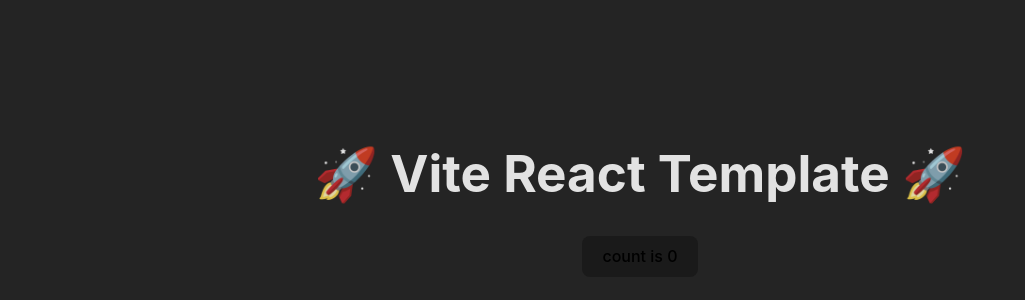
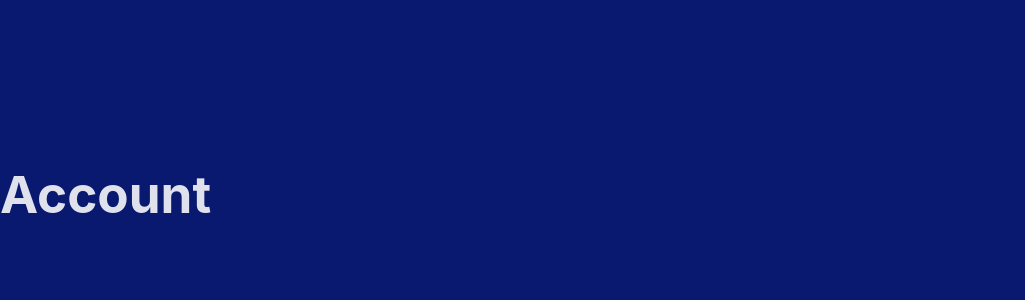
Before and after one commit to Maua-Dev/devbank_thiago_larissa_miguel_front, a React (Vite) app: page /account in a window 1280 px wide. Shown: the part 206-506 px from the top of the page, without its empty margins (0-1025 px from the left). Built offline with nearby package versions, Linux system fonts and the light colour scheme.

Commit message:
feat: Estrutura inicial do projeto com rotas e pages

```diff
--- a/package.json
+++ b/package.json
@@ -11,7 +11,8 @@
   },
   "dependencies": {
     "react": "^18.2.0",
-    "react-dom": "^18.2.0"
+    "react-dom": "^18.2.0",
+    "react-router-dom": "^7.14.2"
   },
   "devDependencies": {
     "@types/react": "^18.2.43",
@@ -23,6 +24,6 @@
     "eslint-plugin-react-hooks": "^4.6.0",
     "eslint-plugin-react-refresh": "^0.4.5",
     "typescript": "^5.2.2",
-    "vite": "^5.0.8"
+    "vite": "^8.0.10"
   }
 }
--- a/src/App.tsx
+++ b/src/App.tsx
@@ -1,18 +1,21 @@
-import { useState } from 'react'
-import './App.css'
+import { BrowserRouter, Routes, Route } from 'react-router-dom'
+import Home from './pages/Home'
+import Deposit from './pages/Deposit'
+import History from './pages/History'
+import Withdraw from './pages/Withdraw'
+import Account from './pages/Account'
 
 function App() {
-  const [count, setCount] = useState(0)
-
   return (
-    <>
-      <h1>🚀 Vite React Template 🚀</h1>
-      <div className="card">
-        <button onClick={() => setCount((count) => count + 1)}>
-          count is {count}
-        </button>
-      </div>
-    </>
+    <BrowserRouter>
+      <Routes>
+        <Route path="/" element={<Home />} />
+        <Route path="/deposit" element={<Deposit />} />
+        <Route path="/history" element={<History />} />
+        <Route path="/withdraw" element={<Withdraw />} />
+        <Route path="/account" element={<Account />} />
+      </Routes>
+    </BrowserRouter>
   )
 }
 
--- a/src/index.css
+++ b/src/index.css
@@ -5,7 +5,7 @@
 
   color-scheme: light dark;
   color: rgba(255, 255, 255, 0.87);
-  background-color: #242424;
+  background-color: #0a1970;
 
   font-synthesis: none;
   text-rendering: optimizeLegibility;
@@ -33,7 +33,7 @@
   font-size: 1em;
   font-weight: 500;
   font-family: inherit;
-  background-color: #1a1a1a;
+  background-color: #943c85;
   cursor: pointer;
   transition: border-color 0.25s;
 }
--- /dev/null
+++ b/src/pages/Account.tsx
@@ -0,0 +1,8 @@
+import { useState } from "react";
+import { useNavigate } from "react-router-dom";
+
+function Account() {
+  return <h1>Account</h1>
+}
+
+export default Account
--- /dev/null
+++ b/src/pages/Deposit.tsx
@@ -0,0 +1,8 @@
+import { useState } from "react";
+import { useNavigate } from "react-router-dom";
+
+function Deposit() {
+  return <h1>Deposit</h1>
+}
+
+export default Deposit
--- /dev/null
+++ b/src/pages/History.tsx
@@ -0,0 +1,8 @@
+import { useState } from "react";
+import { useNavigate } from "react-router-dom";
+
+function History() {
+  return <h1>History</h1>
+}
+
+export default History
--- /dev/null
+++ b/src/pages/Home.tsx
@@ -0,0 +1,8 @@
+import { useState } from "react";
+import { useNavigate } from "react-router-dom";
+
+function Home() {
+  return <h1>Home</h1>
+}
+
+export default Home
--- /dev/null
+++ b/src/pages/Withdraw.tsx
@@ -0,0 +1,8 @@
+import { useState } from "react";
+import { useNavigate } from "react-router-dom";
+
+function Withdraw() {
+  return <h1>Withdraw</h1>
+}
+
+export default Withdraw
```
Also changed, not shown: 1 other file (tests, documents, lock files or other folders).
